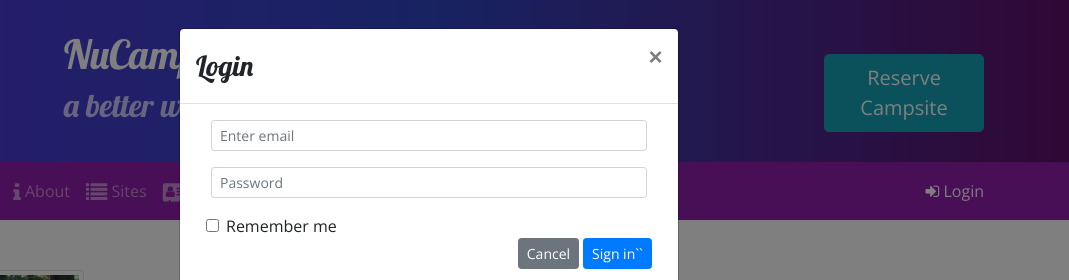
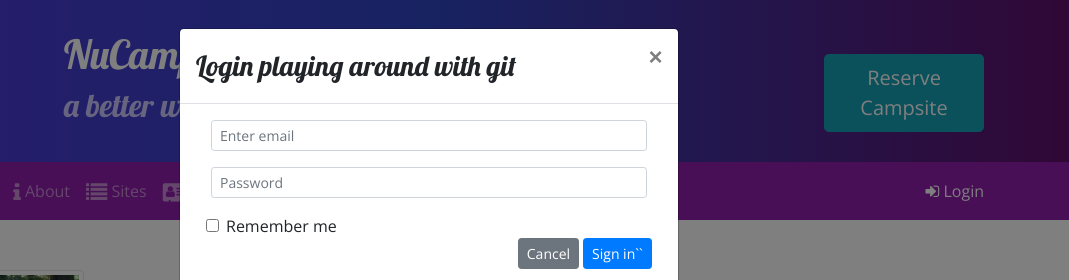
Before and after one commit to joeygonzzzz/nucampsite, a website: page index.html in a window 1280 px wide. Both pictures are taken after a click on the button "Login". Shown: the top 280 px of the page, 211-1280 px from the left. Drawn offline with nearby package versions, Linux system fonts and the light colour scheme.

Commit message:
playing around

```diff
--- a/index.html
+++ b/index.html
@@ -63,7 +63,7 @@
         <div class="modal-dialog" role="document">
             <div class="modal-content">
                 <div class="modal-header">
-                    <h3 class="modal-title">Login</h3>
+                    <h3 class="modal-title">Login playing around with git</h3>
                     <button type="button" class="close" data-dismiss="modal">&times;</button>
                 </div>
                 <div class="modal-body">
```
